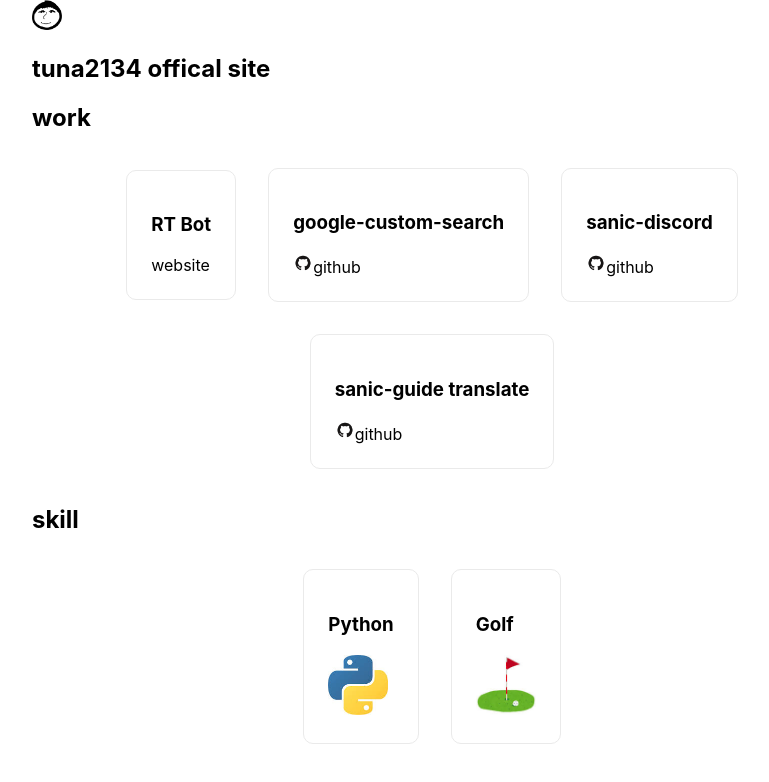
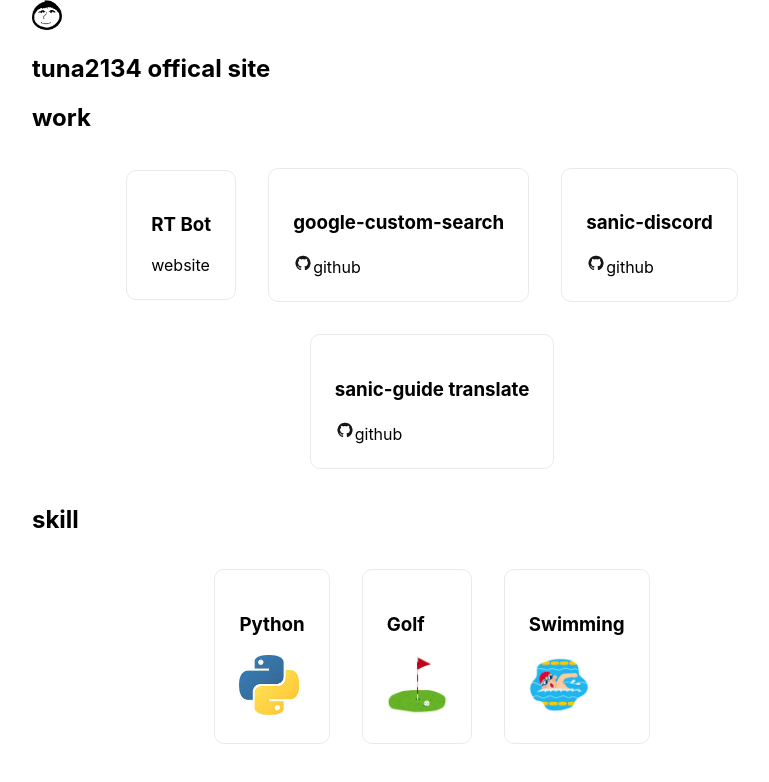
Before and after one commit to tuna2134/mysite, a Next.js app: page /main in a window 1280 px wide. Shown: the top 782 px of the page, without its empty margins (0-769 px from the left). Built offline with nearby package versions, Linux system fonts and the light colour scheme.

Commit message:
Update main.js

```diff
--- a/pages/main.js
+++ b/pages/main.js
@@ -53,6 +53,11 @@
           <h3 className="text-lg">Golf</h3>
           <Image src="/C3E1A827-69AB-4F6B-A84A-EC3D6735B42A.jpeg" alt="Golf image" width={60} height={60}/>
         </div>
+
+　      <div className={styles.card}>
+          <h3 className="text-lg">Swimming</h3>
+          <Image src="/60BA467F-A70F-49A8-B569-45DAACC3A805.jpeg" alt="Swim image" width={60} height={60}/>
+        </div>
       </div>
     </div>
   )
```
